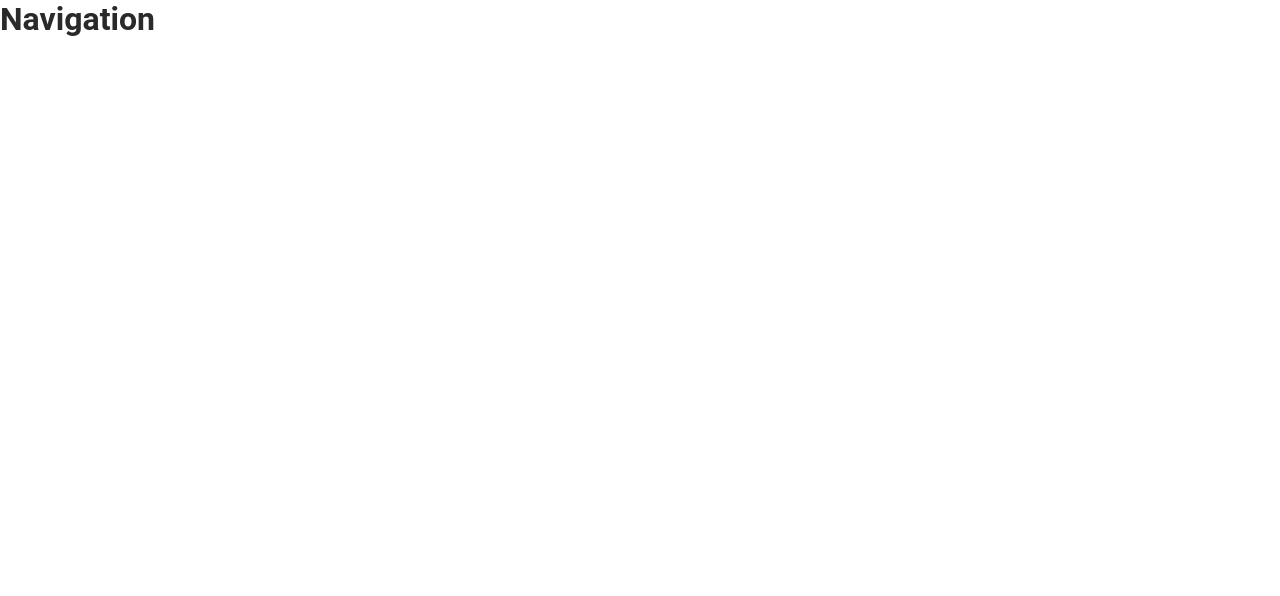
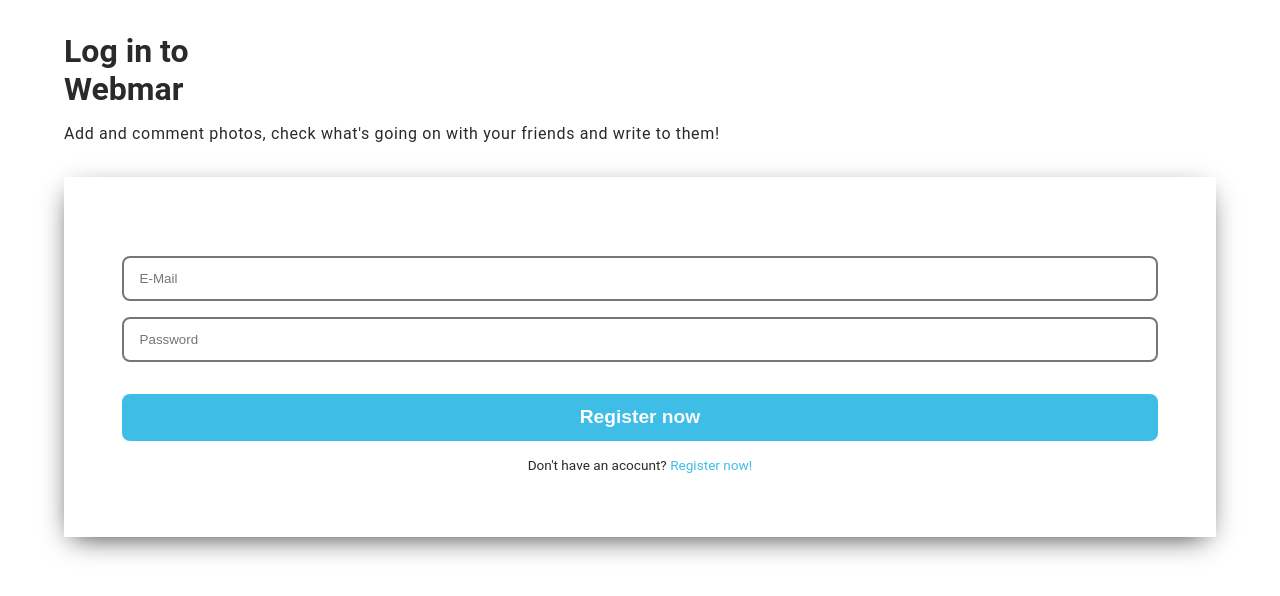
Before and after one commit to BaczkiewiczDawid/webmar, a React (Create React App) app: page /login in a window 1280 px wide. Shown: the top 596 px of the page. Built offline with nearby package versions, Linux system fonts and the light colour scheme.

Commit message:
register&login

```diff
--- a/package.json
+++ b/package.json
@@ -8,6 +8,8 @@
     "@testing-library/user-event": "^13.5.0",
     "react": "^17.0.2",
     "react-dom": "^17.0.2",
+    "react-router": "^6.2.1",
+    "react-router-dom": "^6.2.1",
     "react-scripts": "5.0.0",
     "styled-components": "^5.3.3",
     "web-vitals": "^2.1.2"
--- a/src/App.js
+++ b/src/App.js
@@ -1,12 +1,22 @@
 import GlobalStyle from 'assets/styles/globalStyles';
 import Navigation from 'components/templates/Navigation/Navigation';
+import Register from 'components/templates/Register/Register';
+import Login from 'components/templates/Login/Login';
+import { ThemeProvider } from 'styled-components';
+import { theme } from 'assets/styles/theme';
+import { BrowserRouter as Router, Routes, Route } from 'react-router-dom';
 
 const App = () => {
     return (
-        <>
-            <GlobalStyle />
-            <Navigation />
-        </>
+        <Router>
+                <ThemeProvider theme={theme}>
+                <GlobalStyle />
+                <Routes>
+                    <Route path="register" element={<Register />} />
+                    <Route path="login" element={<Login />} />
+                </Routes>
+            </ThemeProvider>
+        </Router>
      );
 }
 
--- /dev/null
+++ b/src/assets/styles/theme.js
@@ -0,0 +1,8 @@
+export const theme = {
+    colors: {
+        black: '#2A2A2A',
+        white: '#fAfAfA',
+        blue: '#3EBEE7',
+        lightGray: 'D1D1D1'
+    }
+}
--- /dev/null
+++ b/src/components/templates/Login/Login.js
@@ -0,0 +1,22 @@
+import { Header, BasicInfo, FormWrapper, Form, Input, Button, Switch } from './Login.style';
+
+const Login = () => {
+    return (
+        <>
+            <Header>
+                <h1>Log in to<br />Webmar</h1>
+                <BasicInfo>Add and comment photos, check what's going on with your friends and write to them!</BasicInfo>
+            </Header>
+            <FormWrapper>
+                <Form>
+                    <Input type="text" placeholder="E-Mail" />
+                    <Input type="password" placeholder="Password" />
+                    <Button>Register now</Button>
+                    <Switch>Don't have an acocunt? <a href="/register">Register now!</a></Switch>
+                </Form>
+            </FormWrapper>
+        </>
+     );
+}
+
+export default Login;
--- /dev/null
+++ b/src/components/templates/Login/Login.style.js
@@ -0,0 +1,64 @@
+import styled from 'styled-components';
+
+export const Header = styled.header`
+    width: 90vw;
+    margin: 2rem auto;
+`;
+
+export const BasicInfo = styled.p`
+    margin-top: 1rem;
+    line-height: 1.3rem;
+    letter-spacing: .04rem;
+`;
+
+export const FormWrapper = styled.section`
+    width: 90vw;
+    margin: 0 auto;
+    min-height: 45vh;
+    display: flex;
+    justify-content: center;
+    align-items: center;
+    box-shadow: -1px 8px 27px -9px ${({ theme }) => theme.colors.black};
+`;
+
+export const Form = styled.form`
+    display: flex;
+    flex-direction: column;
+    width: 90%;
+    margin: 2rem 0;
+`;
+
+export const Input = styled.input`
+    width: 100%;
+    background-color: transparent;
+    box-shadow: none;
+    color: ${({ theme }) => theme.colors.lightGray};
+    border: ${({ theme }) => theme.colors.lightGray} 1px;
+    border-style: solid;
+    border-radius: .5rem;
+    margin-top: 1rem;
+    padding: .8rem 1rem;
+`;
+
+export const Button = styled.button`
+    width: 100%;
+    background-color: ${({ theme }) => theme.colors.blue};
+    margin-top: 2rem;
+    border: none;
+    color: ${({ theme }) => theme.colors.white};
+    font-size: 1.2rem;
+    font-weight: 700;
+    padding: .8rem 2rem;
+    border-radius: .5rem;
+`;
+
+export const Switch = styled.span`
+    font-size: .85rem;
+    text-align: center;
+    margin-top: 1rem;
+
+    a {
+        text-decoration: none;
+        color: ${({ theme }) => theme.colors.blue};
+    }
+`;
--- /dev/null
+++ b/src/components/templates/Register/Register.js
@@ -0,0 +1,23 @@
+import { Header, BasicInfo, FormWrapper, Form, Input, Button, Switch } from './Register.styles';
+
+const Register = () => {
+    return (
+        <>
+            <Header>
+                <h1>Sign up to<br />Webmar</h1>
+                <BasicInfo>Add and comment photos, check what's going on with your friends and write to them!</BasicInfo>
+            </Header>
+            <FormWrapper>
+                <Form>
+                    <Input type="text" placeholder="Name" />
+                    <Input type="text" placeholder="E-Mail" />
+                    <Input type="password" placeholder="Password" />
+                    <Button>Register now</Button>
+                    <Switch>Already have an account? <a href="/login">Login now!</a></Switch>
+                </Form>
+            </FormWrapper>
+        </>
+     );
+}
+
+export default Register;
--- /dev/null
+++ b/src/components/templates/Register/Register.styles.js
@@ -0,0 +1,64 @@
+import styled from 'styled-components';
+
+export const Header = styled.header`
+    width: 90vw;
+    margin: 2rem auto;
+`;
+
+export const BasicInfo = styled.p`
+    margin-top: 1rem;
+    line-height: 1.3rem;
+    letter-spacing: .04rem;
+`;
+
+export const FormWrapper = styled.section`
+    width: 90vw;
+    margin: 0 auto;
+    min-height: 45vh;
+    display: flex;
+    justify-content: center;
+    align-items: center;
+    box-shadow: -1px 8px 27px -9px ${({ theme }) => theme.colors.black};
+`;
+
+export const Form = styled.form`
+    display: flex;
+    flex-direction: column;
+    width: 90%;
+    margin: 2rem 0;
+`;
+
+export const Input = styled.input`
+    width: 100%;
+    background-color: transparent;
+    box-shadow: none;
+    color: ${({ theme }) => theme.colors.lightGray};
+    border: ${({ theme }) => theme.colors.lightGray} 1px;
+    border-style: solid;
+    border-radius: .5rem;
+    margin-top: 1rem;
+    padding: .8rem 1rem;
+`;
+
+export const Button = styled.button`
+    width: 100%;
+    background-color: ${({ theme }) => theme.colors.blue};
+    margin-top: 2rem;
+    border: none;
+    color: ${({ theme }) => theme.colors.white};
+    font-size: 1.2rem;
+    font-weight: 700;
+    padding: .8rem 2rem;
+    border-radius: .5rem;
+`;
+
+export const Switch = styled.span`
+    font-size: .85rem;
+    text-align: center;
+    margin-top: 1rem;
+
+    a {
+        text-decoration: none;
+        color: ${({ theme }) => theme.colors.blue};
+    }
+`;
```
Also changed, not shown: 1 other file (tests, documents, lock files or other folders).
